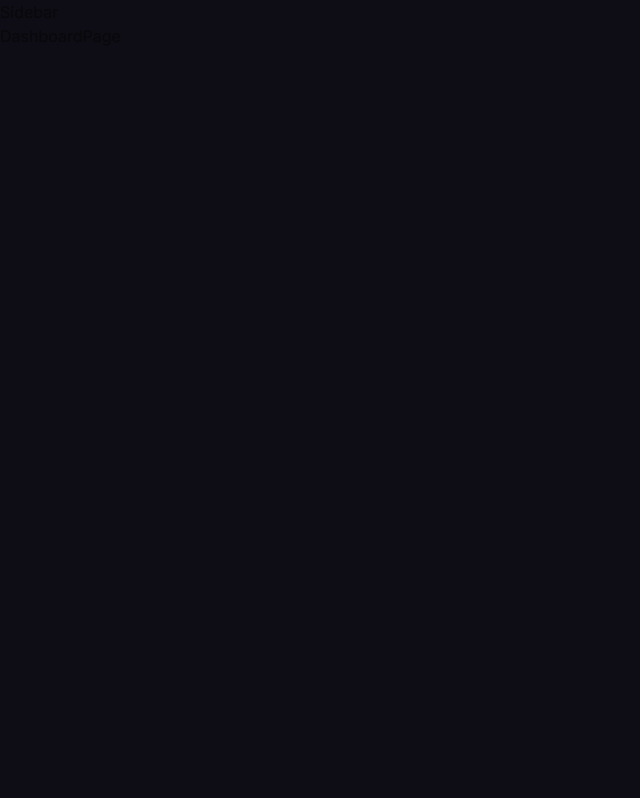
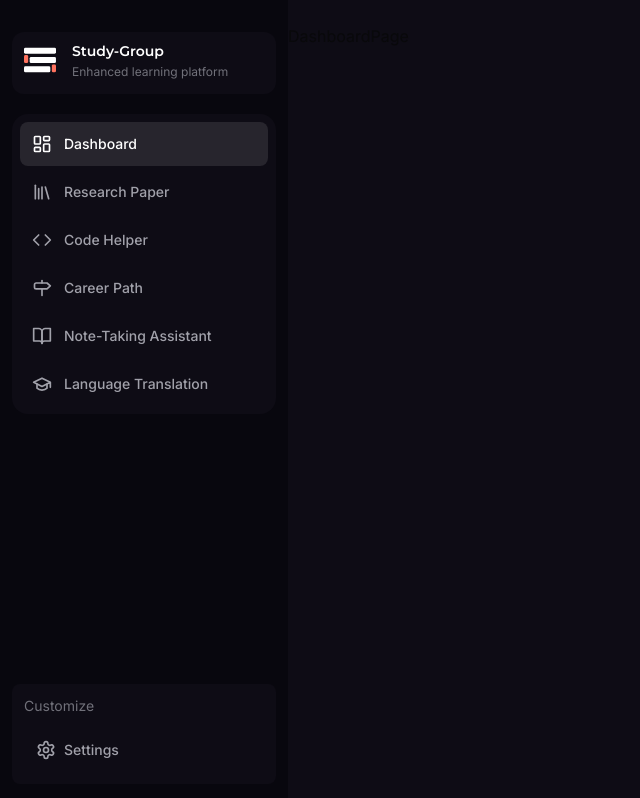
Before and after one commit to scluzive-bastine/study-genius-ai, a Next.js app: page /dashboard in a window 1280 px wide. Shown: the whole page, without its empty margins (0-640 px from the left). Built offline with nearby package versions, Linux system fonts and the light colour scheme.

Commit message:
Sidebar with routes added

```diff
--- a/app/(dashboard)/layout.tsx
+++ b/app/(dashboard)/layout.tsx
@@ -1,10 +1,17 @@
+import Navbar from '@/components/dashboard/navbar'
+import Sidebar from '@/components/dashboard/sidebar'
 import React from 'react'
 
 const DashboardLayout = ({ children }: { children: React.ReactNode }) => {
   return (
-    <div>
-      <div>Sidebar</div>
-      {children}
+    <div className='relative h-full'>
+      <div className='hidden h-full lg:flex md:w-72 md:flex-col md:fixed md:inset-y-0'>
+        <Sidebar />
+      </div>
+      <div className='lg:pl-72'>
+        <Navbar />
+        {children}
+      </div>
     </div>
   )
 }
--- a/app/(landing)/page.tsx
+++ b/app/(landing)/page.tsx
@@ -8,7 +8,6 @@
     <div className='h-full'>
       <Navbar />
       <Hero />
-      {/* <Products /> */}
     </div>
   )
 }
--- a/app/globals.css
+++ b/app/globals.css
@@ -8,7 +8,7 @@
 
 @layer base {
   :root {
-    --background: 0 0% 100%;
+    --background:#0e0c15;
     --foreground: 240 10% 3.9%;
 
     --card: 0 0% 100%;
--- /dev/null
+++ b/components/dashboard/mobile-sidebar.tsx
@@ -0,0 +1,32 @@
+'use client'
+
+import { Sheet, SheetContent, SheetTrigger } from '@/components/ui/sheet'
+import Sidebar from '@/components/dashboard/sidebar'
+import { Button } from '../ui/button'
+import { Menu } from 'lucide-react'
+import { useEffect, useState } from 'react'
+
+const MobileSidebar = () => {
+  const [isMounted, setIsMounted] = useState(false)
+  useEffect(() => {
+    setIsMounted(true)
+  }, [])
+
+  if (!isMounted) {
+    return null
+  }
+  return (
+    <Sheet>
+      <SheetTrigger>
+        <Button variant='default' size='icon' className='lg:hidden'>
+          <Menu />
+        </Button>
+      </SheetTrigger>
+      <SheetContent side='left' className='p-0'>
+        <Sidebar />
+      </SheetContent>
+    </Sheet>
+  )
+}
+
+export default MobileSidebar
--- /dev/null
+++ b/components/dashboard/navbar.tsx
@@ -0,0 +1,12 @@
+import React from 'react'
+import MobileSidebar from './mobile-sidebar'
+
+const Navbar = () => {
+  return (
+    <div className='flex items-center justify-end p-3'>
+      <MobileSidebar />
+    </div>
+  )
+}
+
+export default Navbar
--- /dev/null
+++ b/components/dashboard/sidebar.tsx
@@ -0,0 +1,109 @@
+'use client'
+
+import { cn } from '@/lib/utils'
+import {
+  BookOpenIcon,
+  CodeIcon,
+  GraduationCapIcon,
+  LayoutDashboardIcon,
+  LibraryIcon,
+  MilestoneIcon,
+  SettingsIcon,
+} from 'lucide-react'
+import { Montserrat } from 'next/font/google'
+import Image from 'next/image'
+import Link from 'next/link'
+import { usePathname } from 'next/navigation'
+
+const montserrat = Montserrat({ weight: '600', subsets: ['latin'] })
+
+const routes = [
+  {
+    label: 'Dashboard',
+    icon: LayoutDashboardIcon,
+    href: '/dashboard',
+  },
+  {
+    label: 'Research Paper',
+    icon: LibraryIcon,
+    href: '/research',
+  },
+  {
+    label: 'Code Helper',
+    icon: CodeIcon,
+    href: '/code',
+  },
+  {
+    label: 'Career Path',
+    icon: MilestoneIcon,
+    href: '/career',
+  },
+  {
+    label: 'Note-Taking Assistant',
+    icon: BookOpenIcon,
+    href: '/notes',
+  },
+  {
+    label: 'Language Translation',
+    icon: GraduationCapIcon,
+    href: '/language',
+  },
+]
+
+const Sidebar = () => {
+  const pathname = usePathname()
+
+  return (
+    <div className='space-y-4 py-4 flex flex-col h-full bg-[#08070e] text-white'>
+      <div className='px-3 py-4 flex-1'>
+        <Link href='/dashboard'>
+          <div className='bg-[#0e0c15] flex justify-start w-full mb-5 p-3 rounded-xl'>
+            <div className='w-8 h-8 mr-4 relative'>
+              <Image fill src='/mobile-logo.svg' alt='Logo' />
+            </div>
+            <div>
+              <h1 className={cn('text-sm font-bold leading-[1]', montserrat.className)}>
+                Study-Group
+              </h1>
+              <span className='text-muted-foreground text-xs'>Enhanced learning platform</span>
+            </div>
+          </div>
+        </Link>
+        <div className='space-y-1 p-2 rounded-2xl bg-[#0e0c15]'>
+          {routes.map((route) => (
+            <Link
+              href={route.href}
+              key={route.href}
+              className={cn(
+                'text-sm group flex p-3 w-full justify-start font-medium cursor-pointer hover:text-white hover:bg-white/10 rounded-lg transition',
+                pathname === route.href ? 'text-white bg-white/10' : 'text-zinc-400'
+              )}
+            >
+              <div className='flex space-x-2 items-center'>
+                <route.icon className='h-5 w-5 mr-3' /> {route.label}
+              </div>
+            </Link>
+          ))}
+        </div>
+      </div>
+      <div className='px-3'>
+        <div className='bg-[#0e0c15] rounded-lg p-3'>
+          <h1 className='mb-3 text-muted-foreground text-sm'>Customize</h1>
+          <Link
+            href='/settings'
+            className={cn(
+              'text-sm group flex p-3 w-full justify-start font-medium cursor-pointer hover:text-white hover:bg-white/10 rounded-lg transition',
+              pathname === 'settings' ? 'text-white bg-white/10' : 'text-zinc-400'
+            )}
+          >
+            <div className='flex space-x-2 items-center'>
+              <SettingsIcon className='w-5 h-5 mr-2' /> Settings
+            </div>
+          </Link>
+        </div>
+      </div>
+    </div>
+  )
+}
+
+export default Sidebar
--- a/components/landing/navbar.tsx
+++ b/components/landing/navbar.tsx
@@ -1,5 +1,6 @@
 import Image from 'next/image'
 import { Button } from '@/components/ui/button'
+import Link from 'next/link'
 
 const Navbar = () => {
   return (
@@ -7,9 +8,11 @@
       <div className='w-[8rem] lg:w-[11.8rem] relative'>
         <Image fill objectFit='contain' src='/logo.svg' alt='logo' />
       </div>
-      <Button className='border border-gray-300 rounded-lg bg-transparent text-white'>
-        Get Access
-      </Button>
+      <Link href='/dashboard'>
+        <Button className='border border-gray-300 rounded-lg bg-transparent text-white'>
+          Get Access
+        </Button>
+      </Link>
     </div>
   )
 }
--- /dev/null
+++ b/components/ui/sheet.tsx
@@ -0,0 +1,122 @@
+'use client'
+
+import * as React from 'react'
+import * as SheetPrimitive from '@radix-ui/react-dialog'
+import { cva, type VariantProps } from 'class-variance-authority'
+import { X } from 'lucide-react'
+
+import { cn } from '@/lib/utils'
+
+const Sheet = SheetPrimitive.Root
+
+const SheetTrigger = SheetPrimitive.Trigger
+
+const SheetClose = SheetPrimitive.Close
+
+const SheetPortal = ({ className, ...props }: SheetPrimitive.DialogPortalProps) => (
+  <SheetPrimitive.Portal className={cn(className)} {...props} />
+)
+SheetPortal.displayName = SheetPrimitive.Portal.displayName
+
+const SheetOverlay = React.forwardRef<
+  React.ElementRef<typeof SheetPrimitive.Overlay>,
+  React.ComponentPropsWithoutRef<typeof SheetPrimitive.Overlay>
+>(({ className, ...props }, ref) => (
+  <SheetPrimitive.Overlay
+    className={cn(
+      'fixed inset-0 z-50 bg-background/80 backdrop-blur-sm data-[state=open]:animate-in data-[state=closed]:animate-out data-[state=closed]:fade-out-0 data-[state=open]:fade-in-0',
+      className
+    )}
+    {...props}
+    ref={ref}
+  />
+))
+SheetOverlay.displayName = SheetPrimitive.Overlay.displayName
+
+const sheetVariants = cva(
+  'fixed z-50 gap-4 bg-background p-6 shadow-lg transition ease-in-out data-[state=open]:animate-in data-[state=closed]:animate-out data-[state=closed]:duration-300 data-[state=open]:duration-500',
+  {
+    variants: {
+      side: {
+        top: 'inset-x-0 top-0 border-b data-[state=closed]:slide-out-to-top data-[state=open]:slide-in-from-top',
+        bottom:
+          'inset-x-0 bottom-0 border-t data-[state=closed]:slide-out-to-bottom data-[state=open]:slide-in-from-bottom',
+        left: 'inset-y-0 left-0 h-full w-3/4 border-r data-[state=closed]:slide-out-to-left data-[state=open]:slide-in-from-left sm:max-w-sm',
+        right:
+          'inset-y-0 right-0 h-full w-3/4  border-l data-[state=closed]:slide-out-to-right data-[state=open]:slide-in-from-right sm:max-w-sm',
+      },
+    },
+    defaultVariants: {
+      side: 'right',
+    },
+  }
+)
+
+interface SheetContentProps
+  extends React.ComponentPropsWithoutRef<typeof SheetPrimitive.Content>,
+    VariantProps<typeof sheetVariants> {}
+
+const SheetContent = React.forwardRef<
+  React.ElementRef<typeof SheetPrimitive.Content>,
+  SheetContentProps
+>(({ side = 'right', className, children, ...props }, ref) => (
+  <SheetPortal>
+    <SheetOverlay />
+    <SheetPrimitive.Content ref={ref} className={cn(sheetVariants({ side }), className)} {...props}>
+      {children}
+      <SheetPrimitive.Close className='absolute right-4 top-4 rounded-sm opacity-70 ring-offset-background transition-opacity hover:opacity-100 focus:outline-none focus:ring-2 focus:ring-ring focus:ring-offset-2 disabled:pointer-events-none data-[state=open]:bg-secondary'>
+        <X className='h-4 w-4' />
+        <span className='sr-only'>Close</span>
+      </SheetPrimitive.Close>
+    </SheetPrimitive.Content>
+  </SheetPortal>
+))
+SheetContent.displayName = SheetPrimitive.Content.displayName
+
+const SheetHeader = ({ className, ...props }: React.HTMLAttributes<HTMLDivElement>) => (
+  <div className={cn('flex flex-col space-y-2 text-center sm:text-left', className)} {...props} />
+)
+SheetHeader.displayName = 'SheetHeader'
+
+const SheetFooter = ({ className, ...props }: React.HTMLAttributes<HTMLDivElement>) => (
+  <div
+    className={cn('flex flex-col-reverse sm:flex-row sm:justify-end sm:space-x-2', className)}
+    {...props}
+  />
+)
+SheetFooter.displayName = 'SheetFooter'
+
+const SheetTitle = React.forwardRef<
+  React.ElementRef<typeof SheetPrimitive.Title>,
+  React.ComponentPropsWithoutRef<typeof SheetPrimitive.Title>
+>(({ className, ...props }, ref) => (
+  <SheetPrimitive.Title
+    ref={ref}
+    className={cn('text-lg font-semibold text-foreground', className)}
+    {...props}
+  />
+))
+SheetTitle.displayName = SheetPrimitive.Title.displayName
+
+const SheetDescription = React.forwardRef<
+  React.ElementRef<typeof SheetPrimitive.Description>,
+  React.ComponentPropsWithoutRef<typeof SheetPrimitive.Description>
+>(({ className, ...props }, ref) => (
+  <SheetPrimitive.Description
+    ref={ref}
+    className={cn('text-sm text-muted-foreground', className)}
+    {...props}
+  />
+))
+SheetDescription.displayName = SheetPrimitive.Description.displayName
+
+export {
+  Sheet,
+  SheetTrigger,
+  SheetClose,
+  SheetContent,
+  SheetHeader,
+  SheetFooter,
+  SheetTitle,
+  SheetDescription,
+}
--- a/package.json
+++ b/package.json
@@ -9,6 +9,7 @@
     "lint": "next lint"
   },
   "dependencies": {
+    "@radix-ui/react-dialog": "^1.0.4",
     "@radix-ui/react-slot": "^1.0.2",
     "@types/node": "20.5.0",
     "@types/react": "18.2.20",
```
Also changed, not shown: 1 other file (tests, documents, lock files or other folders).
